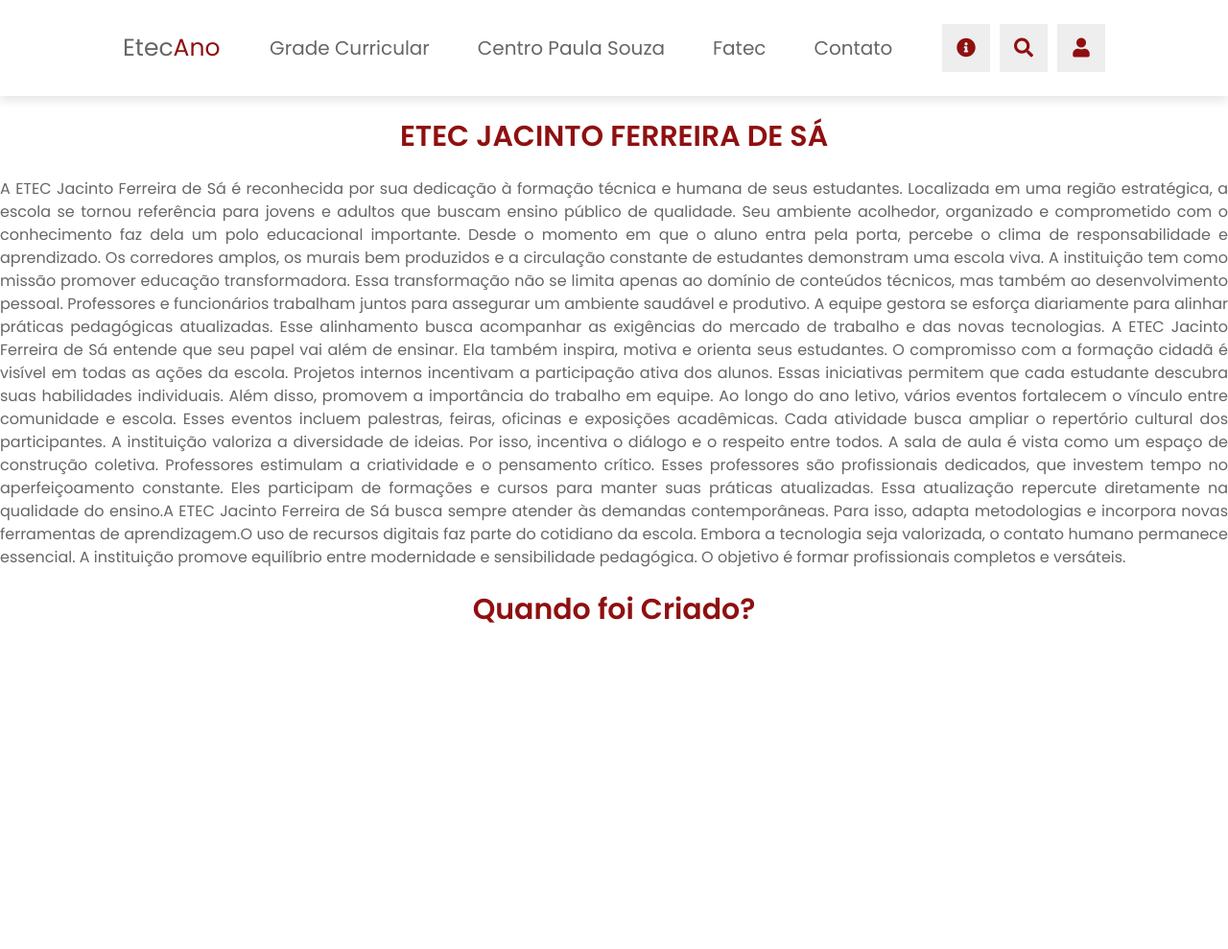
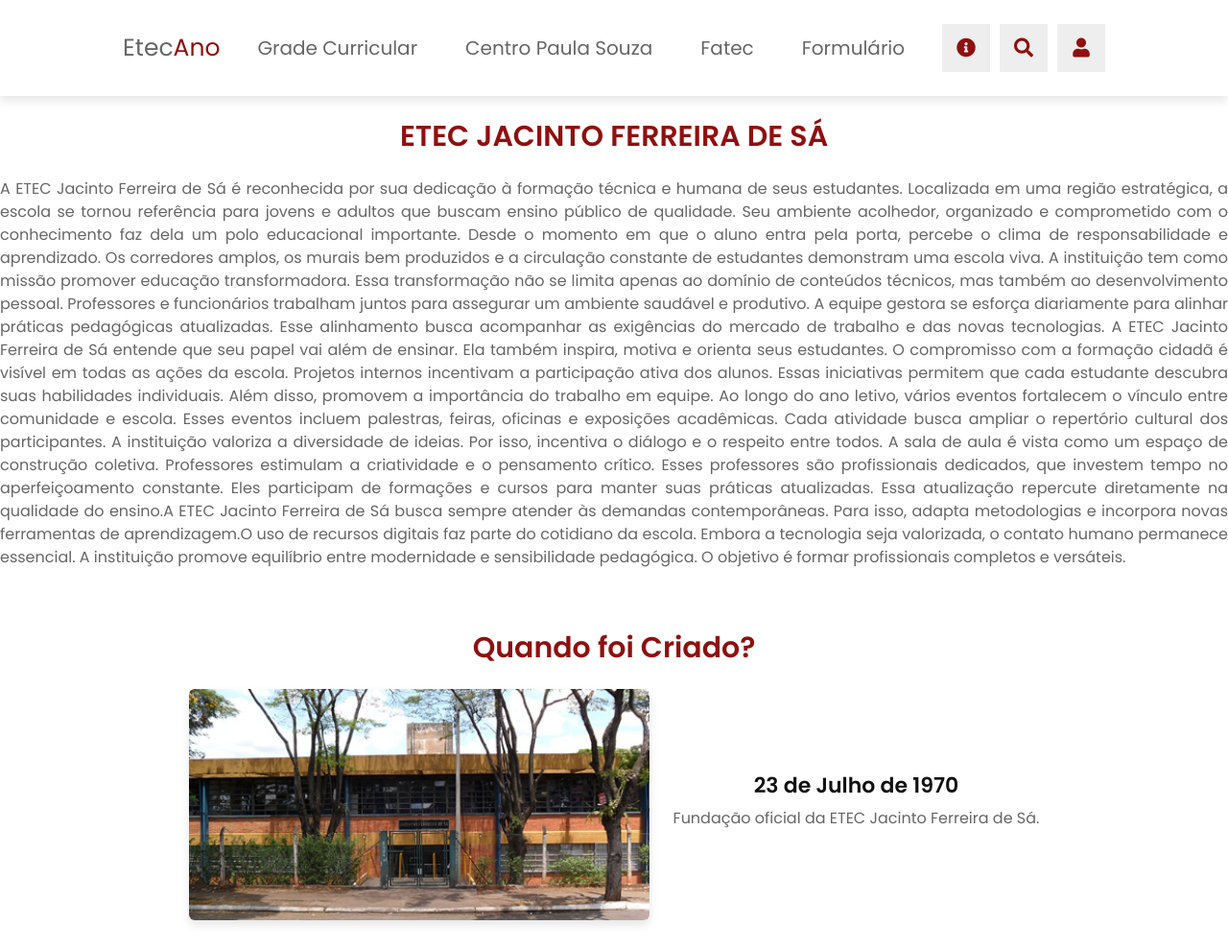
Before and after one commit to gabrielkings1/EtecAno, a PHP site: page /etecano.html in a window 1280 px wide. Shown: the whole page at 96% size. Before the commit the page ends 649 px from the top, so only its background shows below. Run offline with PHP 8.4, Linux system fonts and the light colour scheme.

Commit message:
Grande aumento de informações

```diff
--- a/css/etecano.css
+++ b/css/etecano.css
@@ -524,3 +524,61 @@ p{
 .contact-info .share a i{
   font-size: 2.4rem;
 }
+
+/* --- Created section styles (Quando foi Criado) --- */
+.created-section{
+  padding: 3rem 2rem;
+  text-align: center;
+}
+
+.created-section h2{
+  font-size: 3rem;
+  color: var(--vermelho);
+  margin-bottom: 2rem;
+}
+
+.created-content{
+  display: flex;
+  align-items: center;
+  justify-content: center;
+  gap: 2.5rem;
+  flex-wrap: wrap;
+}
+
+.created-content img{
+  max-width: 480px;
+  width: 48%;
+  height: auto;
+  border-radius: .6rem;
+  box-shadow: var(--box-shadow);
+  object-fit: cover;
+}
+
+.created-text{
+  max-width: 48rem;
+  text-align: center;
+}
+
+.created-text h4{
+  font-size: 2.2rem;
+  color: var(--preto);
+  margin-bottom: .6rem;
+}
+
+.created-text .muted{
+  font-size: 1.6rem;
+  color: var(--luz);
+}
+
+@media (max-width: 700px){
+  .created-section h2{
+    font-size: 2.4rem;
+  }
+  .created-content img{
+    width: 80%;
+    max-width: 420px;
+  }
+  .created-text h4{
+    font-size: 1.9rem;
+  }
+}
--- a/etecano.html
+++ b/etecano.html
@@ -18,7 +18,7 @@
     <a href="#gradeCurricular">Grade Curricular</a>
     <a href="#centroPaulaSouza">Centro Paula Souza</a>
     <a href="#fatec">Fatec</a>
-    <a href="#contato">Contato</a>
+    <a href="#formulario">Formulário</a>
   </nav>
 
   <!-- icons dentro do header; cada ícone é um elemento independente -->
@@ -118,7 +118,16 @@ Embora a tecnologia seja valorizada, o contato humano permanece essencial.
 A instituição promove equilíbrio entre modernidade e sensibilidade pedagógica.
 O objetivo é formar profissionais completos e versáteis.</p>
 
-<h2>Quando foi Criado?</h2>
+<section class="created-section">
+  <h2>Quando foi Criado?</h2>
+  <div class="created-content">
+    <img src="imagens/ETEC.png" alt="ETEC - fundação" onerror="this.style.display='none'">
+    <div class="created-text">
+      <h4>23 de Julho de 1970</h4>
+      <p class="muted">Fundação oficial da ETEC Jacinto Ferreira de Sá.</p>
+    </div>
+  </div>
+</section>
 
 <script src="js/etecano.js"></script>
 </body>
```
Also changed, not shown: imagens/ETEC.png (added).
